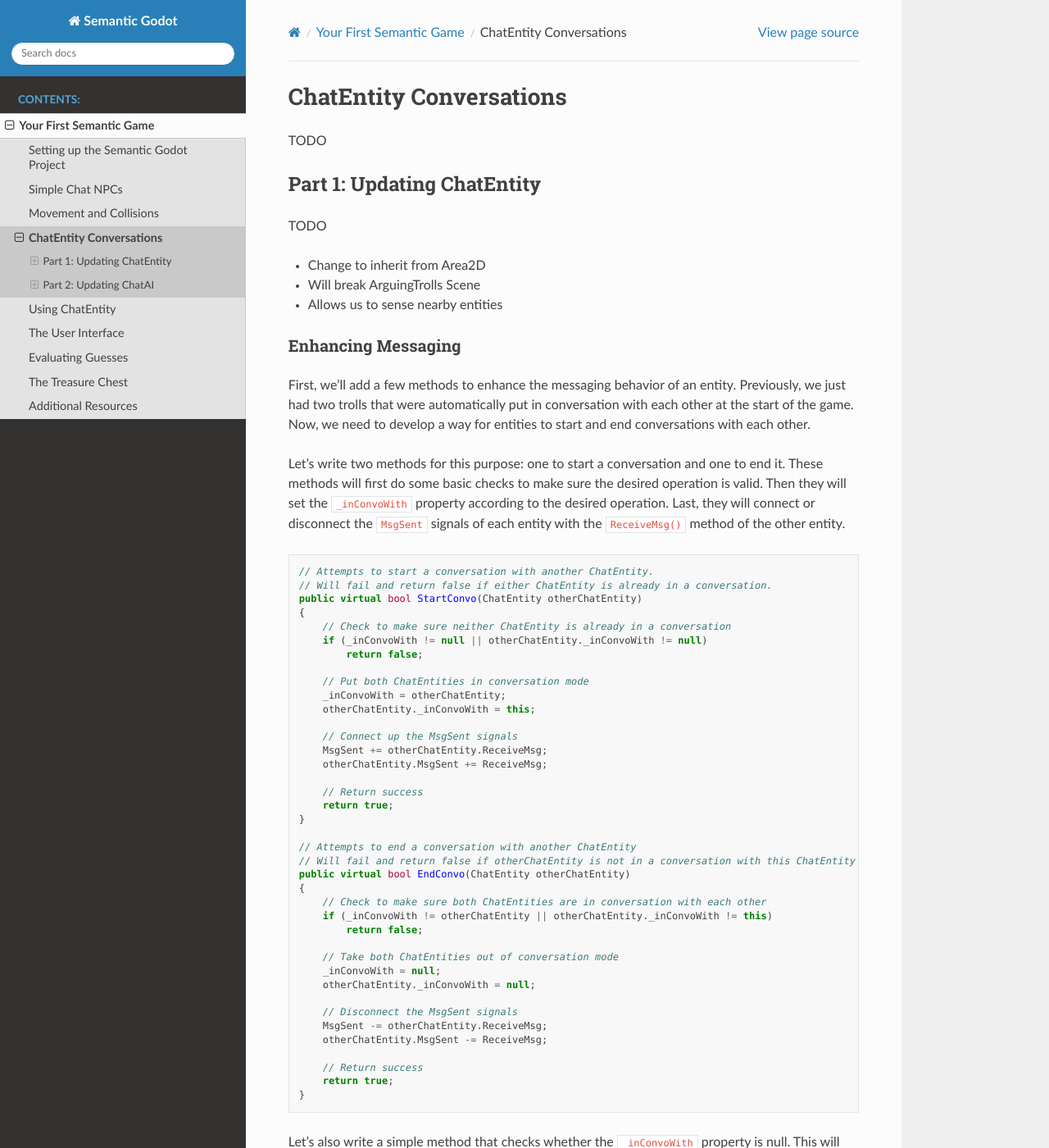
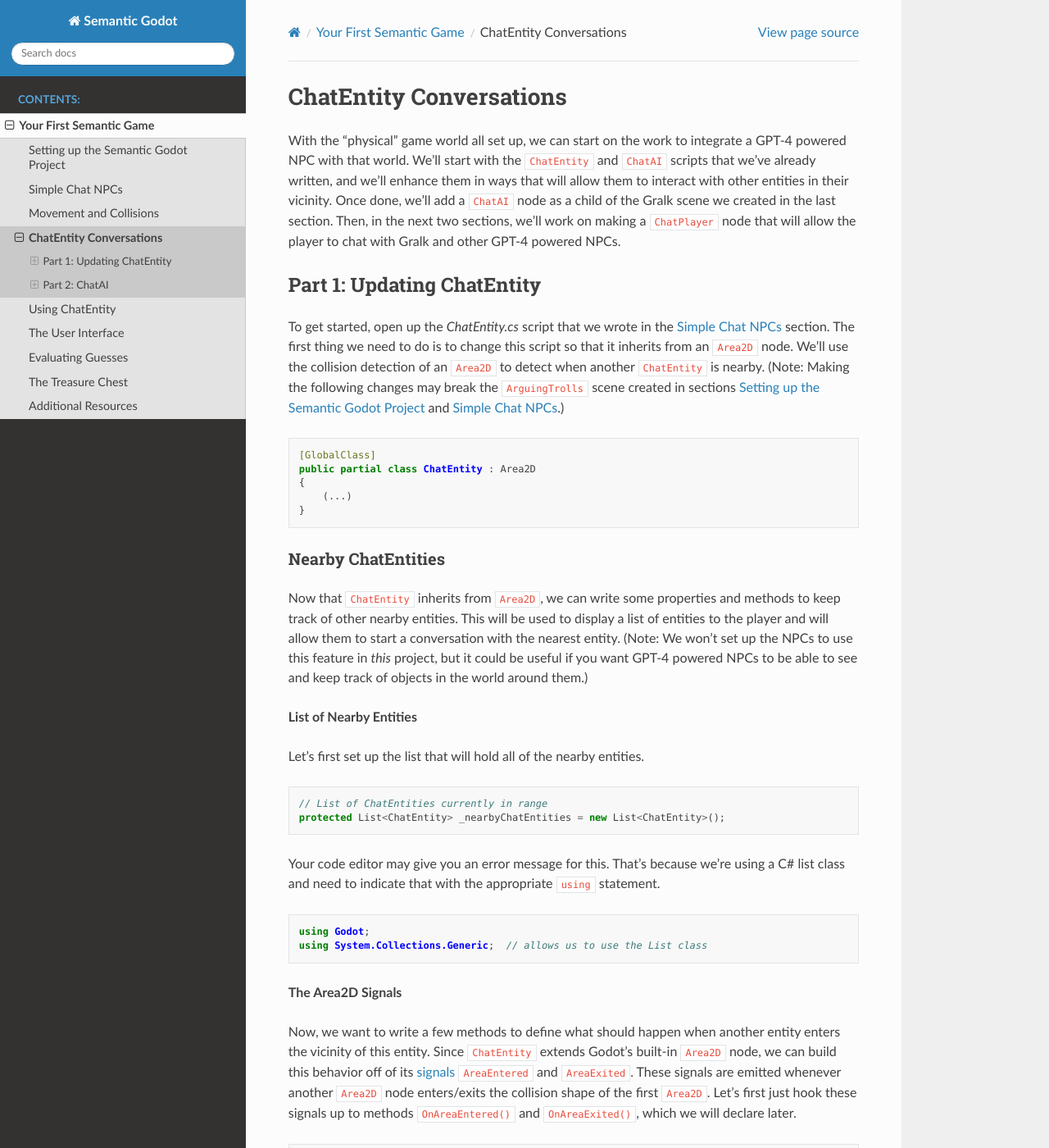
Before and after one commit to RaiderSoft/semantic-godot, a Sphinx documentation site: the page built from docs/first_semantic_game/04.chatEntity_conversations.rst, in a window 1280 px wide and 1400 px high. Shown: the whole window at 82% size. Built offline with Sphinx 7.4.7 and the Read the Docs theme 2.0.0, drawn with Linux system fonts in a browser that asks for light colours; some of the changed text lies outside the part shown.

Commit message:
Fill out intro paragraphs in each part of section 4

```diff
--- a/docs/first_semantic_game/04.chatEntity_conversations.rst
+++ b/docs/first_semantic_game/04.chatEntity_conversations.rst
@@ -1,113 +1,55 @@
 ChatEntity Conversations
 ========================
 
-TODO
+With the "physical" game world all set up, we can start on the work to integrate a GPT-4 powered
+NPC with that world. We'll start with the ``ChatEntity`` and ``ChatAI`` scripts that we've already
+written, and we'll enhance them in ways that will allow them to interact with other entities in
+their vicinity. Once done, we'll add a ``ChatAI`` node as a child of the Gralk scene we created in
+the last section. Then, in the next two sections, we'll work on making a ``ChatPlayer`` node that
+will allow the player to chat with Gralk and other GPT-4 powered NPCs.
 
 Part 1: Updating ChatEntity
 ---------------------------
 
-TODO
-
-* Change to inherit from Area2D
-* Will break ArguingTrolls Scene
-* Allows us to sense nearby entities
-
-Enhancing Messaging
-^^^^^^^^^^^^^^^^^^^
-
-First, we'll add a few methods to enhance the messaging behavior of an entity. Previously, we just
-had two trolls that were automatically put in conversation with each other at the start of the
-game. Now, we need to develop a way for entities to start and end conversations with each other.
-
-Let's write two methods for this purpose: one to start a conversation and one to end it. These
-methods will first do some basic checks to make sure the desired operation is valid. Then they will
-set the ``_inConvoWith`` property according to the desired operation. Last, they will connect or
-disconnect the ``MsgSent`` signals of each entity with the ``ReceiveMsg()`` method of the other
-entity.
+To get started, open up the *ChatEntity.cs* script that we wrote in the :doc:`02.simple_chat_npcs`
+section. The first thing we need to do is to change this script so that it inherits from an
+``Area2D`` node. We'll use the collision detection of an ``Area2D`` to detect when another
+``ChatEntity`` is nearby. (Note: Making the following changes may break the ``ArguingTrolls`` scene
+created in sections :doc:`01.project_setup` and :doc:`02.simple_chat_npcs`.)
 
 .. code-block:: csharp
 
-    // Attempts to start a conversation with another ChatEntity.
-    // Will fail and return false if either ChatEntity is already in a conversation.
-    public virtual bool StartConvo(ChatEntity otherChatEntity)
+    [GlobalClass]
+    public partial class ChatEntity : Area2D
     {
-        // Check to make sure neither ChatEntity is already in a conversation
-        if (_inConvoWith != null || otherChatEntity._inConvoWith != null)
-            return false;
-
-        // Put both ChatEntities in conversation mode
-        _inConvoWith = otherChatEntity;
-        otherChatEntity._inConvoWith = this;
-
-        // Connect up the MsgSent signals
-        MsgSent += otherChatEntity.ReceiveMsg;
-        otherChatEntity.MsgSent += ReceiveMsg;
-
-        // Return success
-        return true;
-    }
-
-    // Attempts to end a conversation with another ChatEntity
-    // Will fail and return false if otherChatEntity is not in a conversation with this ChatEntity
-    public virtual bool EndConvo(ChatEntity otherChatEntity)
-    {
-        // Check to make sure both ChatEntities are in conversation with each other
-        if (_inConvoWith != otherChatEntity || otherChatEntity._inConvoWith != this)
-            return false;
-
-        // Take both ChatEntities out of conversation mode
-        _inConvoWith = null;
-        otherChatEntity._inConvoWith = null;
-
-        // Disconnect the MsgSent signals
-        MsgSent -= otherChatEntity.ReceiveMsg;
-        otherChatEntity.MsgSent -= ReceiveMsg;
-
-        // Return success
-        return true;
-    }
-
-Let's also write a simple method that checks whether the ``_inConvoWith`` property is null. This
-will provide a simple (and public) way to check whether the entity is in a conversation at any
-given moment. (We'll use this later to keep the player from moving while in a conversation.)
-
-.. code-block:: csharp
-
-    // Returns true if currently in a conversation, false otherwise
-    public virtual bool InConvo()
-    {
-        return _inConvoWith != null;
+        (...)
     }
 
 Nearby ChatEntities
 ^^^^^^^^^^^^^^^^^^^
 
-Next, we will write some properties and methods to keep track of other nearby entities. This will
-be used to display a list of entities to the player and will allow them to start a conversation
-with the nearest entity. (Note: We won't set up the NPCs to use this feature in *this* project, but
-it could be useful if you want GPT-4 powered NPCs to be able to see and keep track of objects in
-the world around them.)
+Now that ``ChatEntity`` inherits from ``Area2D``, we can write some properties and methods to keep
+track of other nearby entities. This will be used to display a list of entities to the player and
+will allow them to start a conversation with the nearest entity. (Note: We won't set up the NPCs to
+use this feature in *this* project, but it could be useful if you want GPT-4 powered NPCs to be
+able to see and keep track of objects in the world around them.)
 
 **List of Nearby Entities**
 
-Let's first set up the list that will hold all of the nearby entities. We'll use a C# list for
-this, so be sure to add the appropriate ``using`` statement.
+Let's first set up the list that will hold all of the nearby entities.
+
+.. code-block:: csharp
+
+    // List of ChatEntities currently in range
+    protected List<ChatEntity> _nearbyChatEntities = new List<ChatEntity>();
+
+Your code editor may give you an error message for this. That's because we're using a C# list class
+and need to indicate that with the appropriate ``using`` statement.
 
 .. code-block:: csharp
 
     using Godot;
     using System.Collections.Generic;  // allows us to use the List class
-
-    [GlobalClass]
-    public partial class ChatEntity : Area2D
-    {
-        (...)
-
-        // List of ChatEntities currently in range
-        protected List<ChatEntity> _nearbyChatEntities = new List<ChatEntity>();
-
-        (...)
-    }
 
 **The Area2D Signals**
 
@@ -205,15 +147,96 @@
         }
     }
 
-Part 2: Updating ChatAI
------------------------
+Enhancing Messaging
+^^^^^^^^^^^^^^^^^^^
 
-TODO
+Next, we'll add a few methods to enhance the messaging behavior of an entity. Previously, we just
+had two trolls that were automatically put in conversation with each other at the start of the
+game. Now, we need to develop a way for entities to start and end conversations with each other.
+
+Let's write two methods for this purpose: one to start a conversation and one to end it. These
+methods will first do some basic checks to make sure the desired operation is valid. Then they will
+set the ``_inConvoWith`` property according to the desired operation. Last, they will connect or
+disconnect the ``MsgSent`` signals of each entity with the ``ReceiveMsg()`` method of the other
+entity.
+
+.. code-block:: csharp
+
+    // Attempts to start a conversation with another ChatEntity.
+    // Will fail and return false if either ChatEntity is already in a conversation.
+    public virtual bool StartConvo(ChatEntity otherChatEntity)
+    {
+        // Check to make sure neither ChatEntity is already in a conversation
+        if (_inConvoWith != null || otherChatEntity._inConvoWith != null)
+            return false;
+
+        // Put both ChatEntities in conversation mode
+        _inConvoWith = otherChatEntity;
+        otherChatEntity._inConvoWith = this;
+
+        // Connect up the MsgSent signals
+        MsgSent += otherChatEntity.ReceiveMsg;
+        otherChatEntity.MsgSent += ReceiveMsg;
+
+        // Return success
+        return true;
+    }
+
+    // Attempts to end a conversation with another ChatEntity
+    // Will fail and return false if otherChatEntity is not in a conversation with this ChatEntity
+    public virtual bool EndConvo(ChatEntity otherChatEntity)
+    {
+        // Check to make sure both ChatEntities are in conversation with each other
+        if (_inConvoWith != otherChatEntity || otherChatEntity._inConvoWith != this)
+            return false;
+
+        // Take both ChatEntities out of conversation mode
+        _inConvoWith = null;
+        otherChatEntity._inConvoWith = null;
+
+        // Disconnect the MsgSent signals
+        MsgSent -= otherChatEntity.ReceiveMsg;
+        otherChatEntity.MsgSent -= ReceiveMsg;
+
+        // Return success
+        return true;
+    }
+
+Let's also write a simple method that checks whether the ``_inConvoWith`` property is null. This
+will provide a simple (and public) way to check whether the entity is in a conversation at any
+given moment. (We'll use this later to keep the player from moving while in a conversation.)
+
+.. code-block:: csharp
+
+    // Returns true if currently in a conversation, false otherwise
+    public virtual bool InConvo()
+    {
+        return _inConvoWith != null;
+    }
+
+Part 2: ChatAI
+--------------
+
+With ``ChatEntity`` updated, we can now take a look at ``ChatAI``.
 
 Updating the Script
 ^^^^^^^^^^^^^^^^^^^
 
-TODO
+There is only one thing that we need to add to the ``ChatAI`` script. We've already written out all
+the methods for connecting to Semantic-Kernel and the methods for receiving and sending messages.
+However, now that our NPCs are going to find themselves in a more developed game world, it would be
+appropriate to have some way to allow them to see what's going on around them. To this end, we'll
+add a ``Notify`` method. This method will send a message to Semantic-Kernel and not prompt for any
+sort of reply.
+
+.. code-block:: csharp
+
+    // Notifies semantic kernel agent about some event or other important piece of information
+    public void Notify(string message)
+    {
+        GD.Print($"NOTIFY: {message}");
+        _chat.AddUserMessage(message);
+    }
 
 Attaching to Gralk
 ^^^^^^^^^^^^^^^^^^
```
